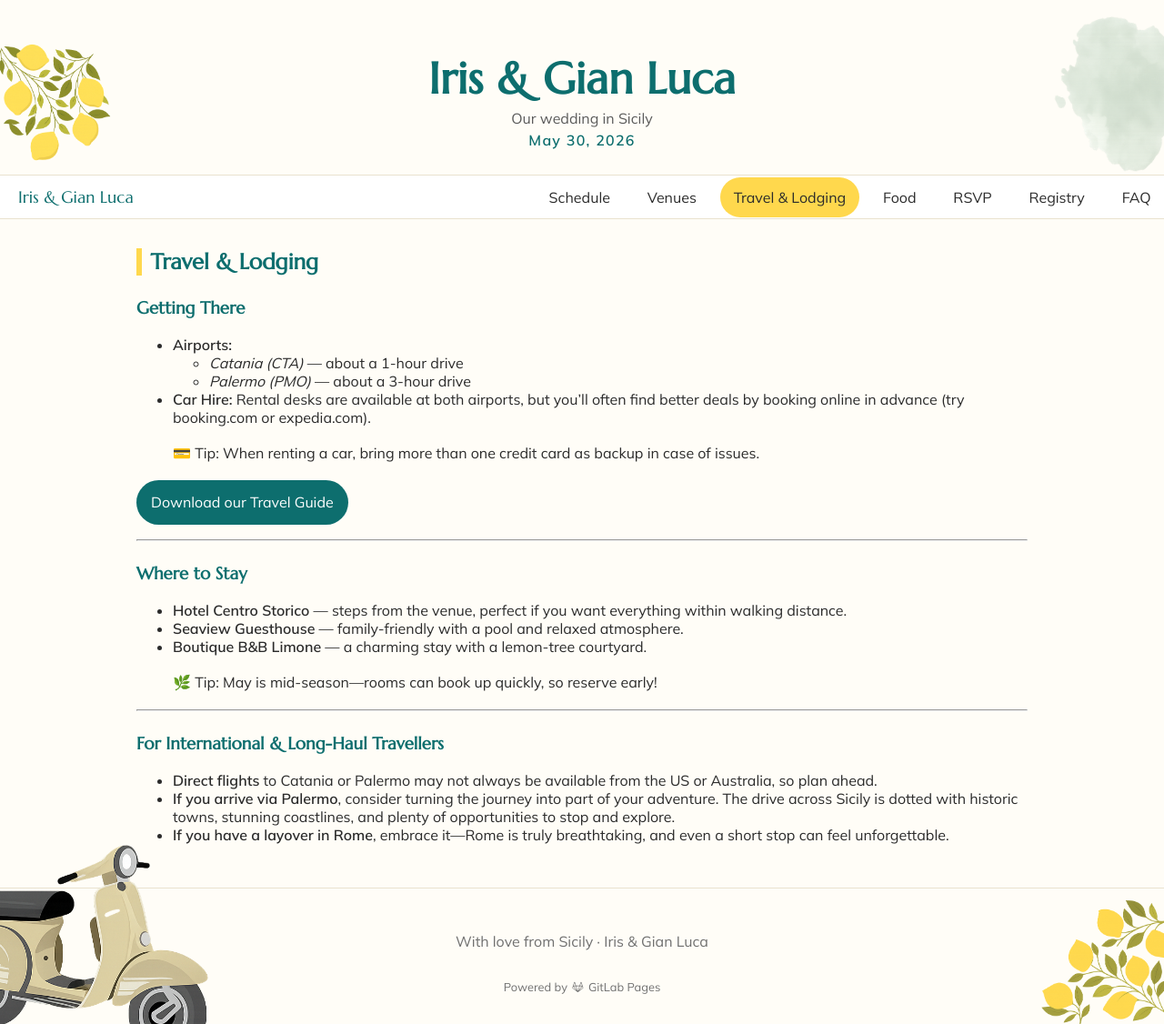
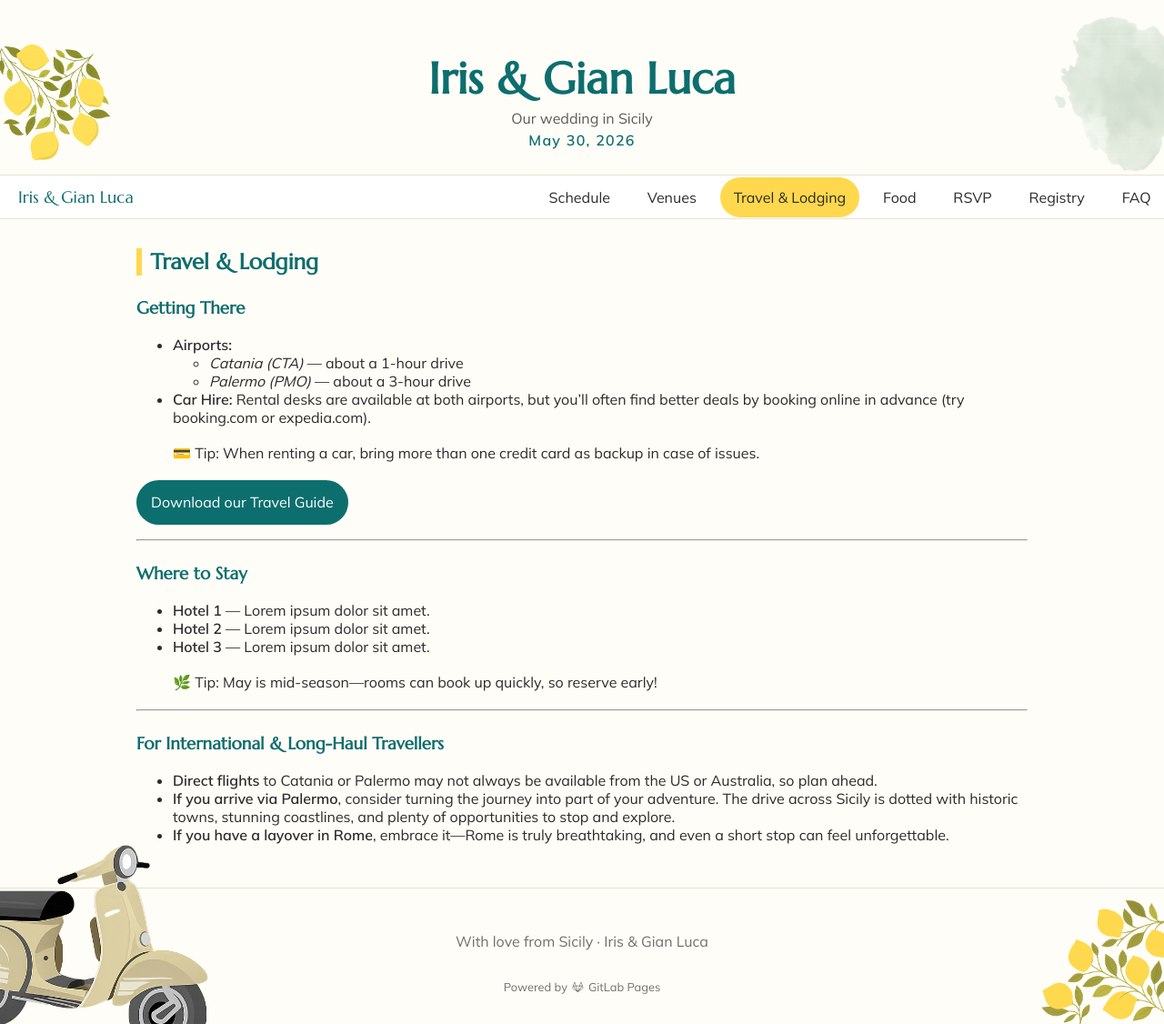
Before and after one commit to gfiasco/iris-gianluca, a Jekyll site: the page built from travel.md, in a window 1280 px wide and 1126 px high. Shown: the whole window at 91% size. Built offline with Jekyll 4.4.1, drawn with Linux system fonts in a browser that asks for light colours.

Commit message:
feat: update FAQ, schedule, travel, and venue pages with placeholder content

```diff
--- a/travel.md
+++ b/travel.md
@@ -20,9 +20,9 @@ permalink: /travel/
 ---
 
 ### Where to Stay
-- **Hotel Centro Storico** — steps from the venue, perfect if you want everything within walking distance.
-- **Seaview Guesthouse** — family-friendly with a pool and relaxed atmosphere.
-- **Boutique B&B Limone** — a charming stay with a lemon-tree courtyard.
+- **Hotel 1** — Lorem ipsum dolor sit amet.
+- **Hotel 2** — Lorem ipsum dolor sit amet.
+- **Hotel 3** — Lorem ipsum dolor sit amet.
 
 > 🌿 Tip: May is mid-season—rooms can book up quickly, so reserve early!
 
```
Also changed, not shown: faq.md (+1 -1 lines), index.md (+2 -2 lines), schedule.md (+3 -3 lines), venue.md (+2 -2 lines).
